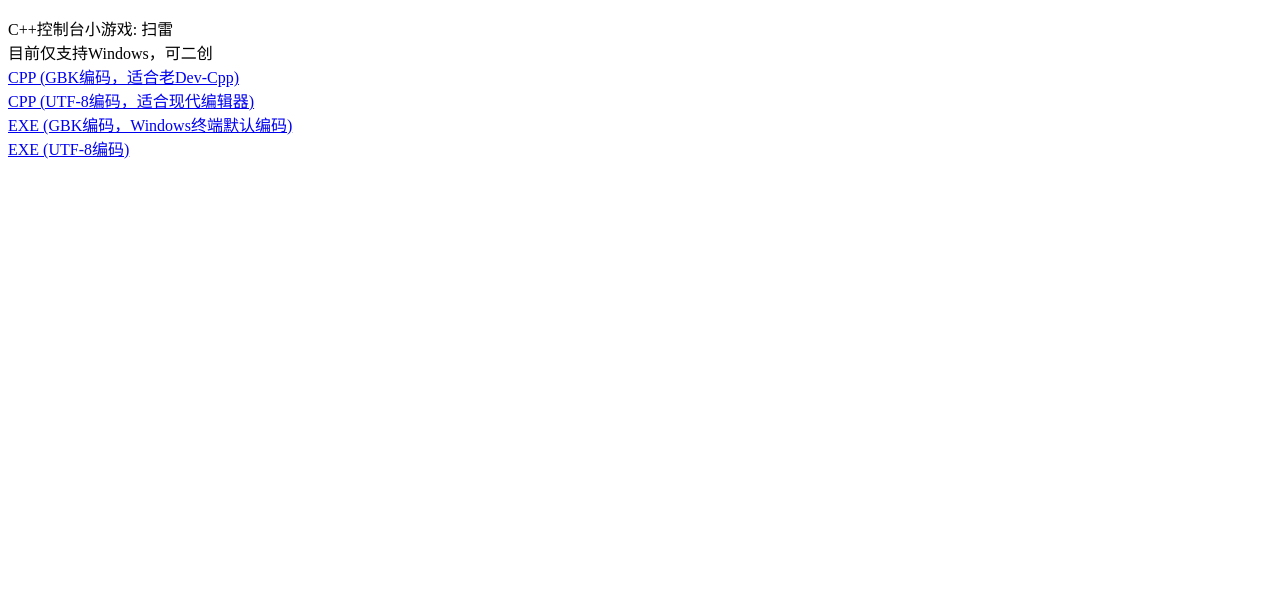
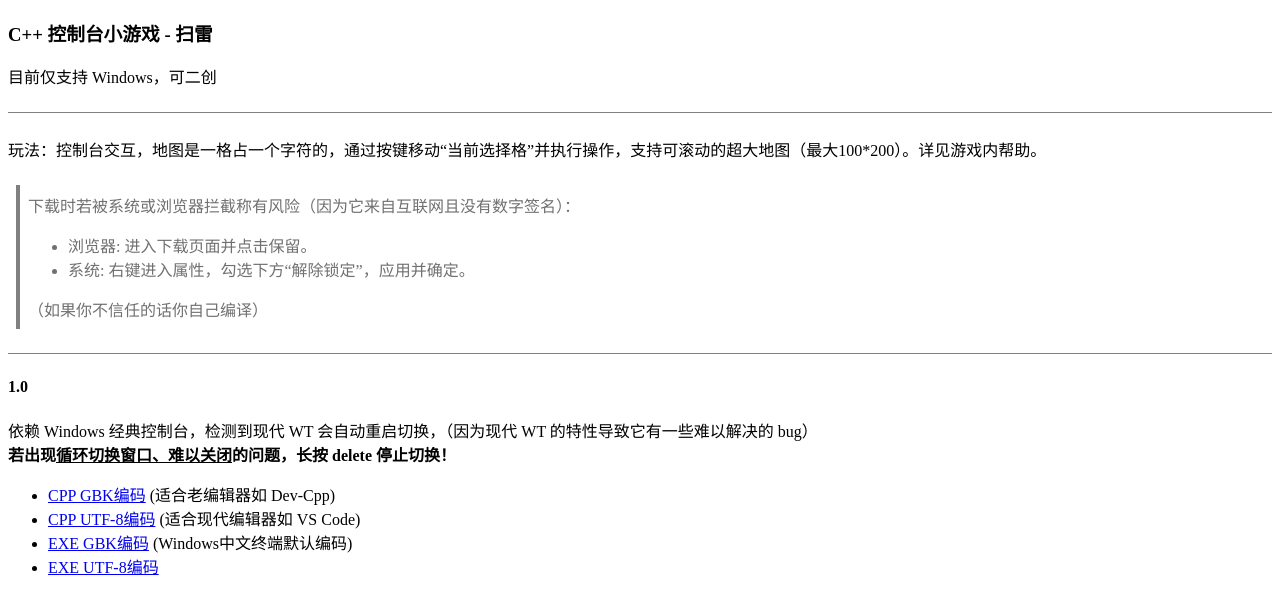
Before and after one commit to pvzsvt/pvzsvt.github.io, a plain HTML site: page index.html in a window 1280 px wide. Drawn offline with Linux system fonts and the light colour scheme.

Commit message:
Add CSS styles for blockquote and version elements
Added styles for blockquote and version elements to enhance presentation.

```diff
--- a/index.html
+++ b/index.html
@@ -3,15 +3,54 @@
   <head>
     <meta charset="UTF-8">
     <title>wzy</title>
+    <style>
+      blockquote {
+        margin: 1.5rem 0 1.5rem 0.5rem;
+        padding: 0.5rem 0.5rem;
+        border-left: 0.25rem solid #808080;
+        color: #707070;
+      }
+      version {
+        margin: 1.5rem 0;
+      }
+      version::before,hr { /*hr*/
+        content: "";
+        display: block;
+        background: transparent;
+        border: 0;
+        border-bottom: 1px solid gray;
+        box-sizing: content-box;
+        margin: 24px 0;
+        overflow: hidden;
+        padding: 0;
+      }
+    </style>
   </head>
   <body>
+    <h3>C++ 控制台小游戏 - 扫雷</h3>
+    目前仅支持 Windows，可二创
+    <hr>
     <p>
-      C++控制台小游戏: 扫雷<br>
-      目前仅支持Windows，可二创<br>
-      <a href="/projects/wzysolay/wzysolay_gbk.cpp" download="wzysolay.cpp">CPP (GBK编码，适合老Dev-Cpp)</a><br>
-      <a href="/projects/wzysolay/wzysolay_utf8.cpp" download="wzysolay.cpp">CPP (UTF-8编码，适合现代编辑器)</a><br>
-      <a href="/projects/wzysolay/wzysolay_gbk.exe" download="wzysolay.exe">EXE (GBK编码，Windows终端默认编码)</a><br>
-      <a href="/projects/wzysolay/wzysolay_utf8.exe" download="wzysolay.exe">EXE (UTF-8编码)</a><br>
+      玩法：控制台交互，地图是一格占一个字符的，通过按键移动“当前选择格”并执行操作，支持可滚动的超大地图（最大100*200）。详见游戏内帮助。
     </p>
+    <blockquote>
+      下载时若被系统或浏览器拦截称有风险（因为它来自互联网且没有数字签名）：
+      <ul>
+        <li>浏览器: 进入下载页面并点击保留。</li>
+        <li>系统: 右键进入属性，勾选下方“解除锁定”，应用并确定。</li>
+      </ul>
+      （如果你不信任的话你自己编译）
+    </blockquote>
+    <version>
+      <h4>1.0</h4>
+      依赖 Windows 经典控制台，检测到现代 WT 会自动重启切换，（因为现代 WT 的特性导致它有一些难以解决的 bug）<br>
+      <b>若出现<u>循环切换窗口、难以关闭</u>的问题，长按 delete 停止切换！</b>
+      <ul>
+        <li><a href="/wzysolay/1.0/wzysolay_gbk.cpp" download="wzysolay.cpp">CPP GBK编码</a> (适合老编辑器如 Dev-Cpp)</li>
+        <li><a href="/wzysolay/1.0/wzysolay_utf8.cpp" download="wzysolay.cpp">CPP UTF-8编码</a> (适合现代编辑器如 VS Code)</li>
+        <li><a href="/wzysolay/1.0/wzysolay_gbk.exe" download="wzysolay.exe">EXE GBK编码</a> (Windows中文终端默认编码)</li>
+        <li><a href="/wzysolay/1.0/wzysolay_utf8.exe" download="wzysolay.exe">EXE UTF-8编码</a></li>
+      </ul>
+    </version>
   </body>
 </html>
```
